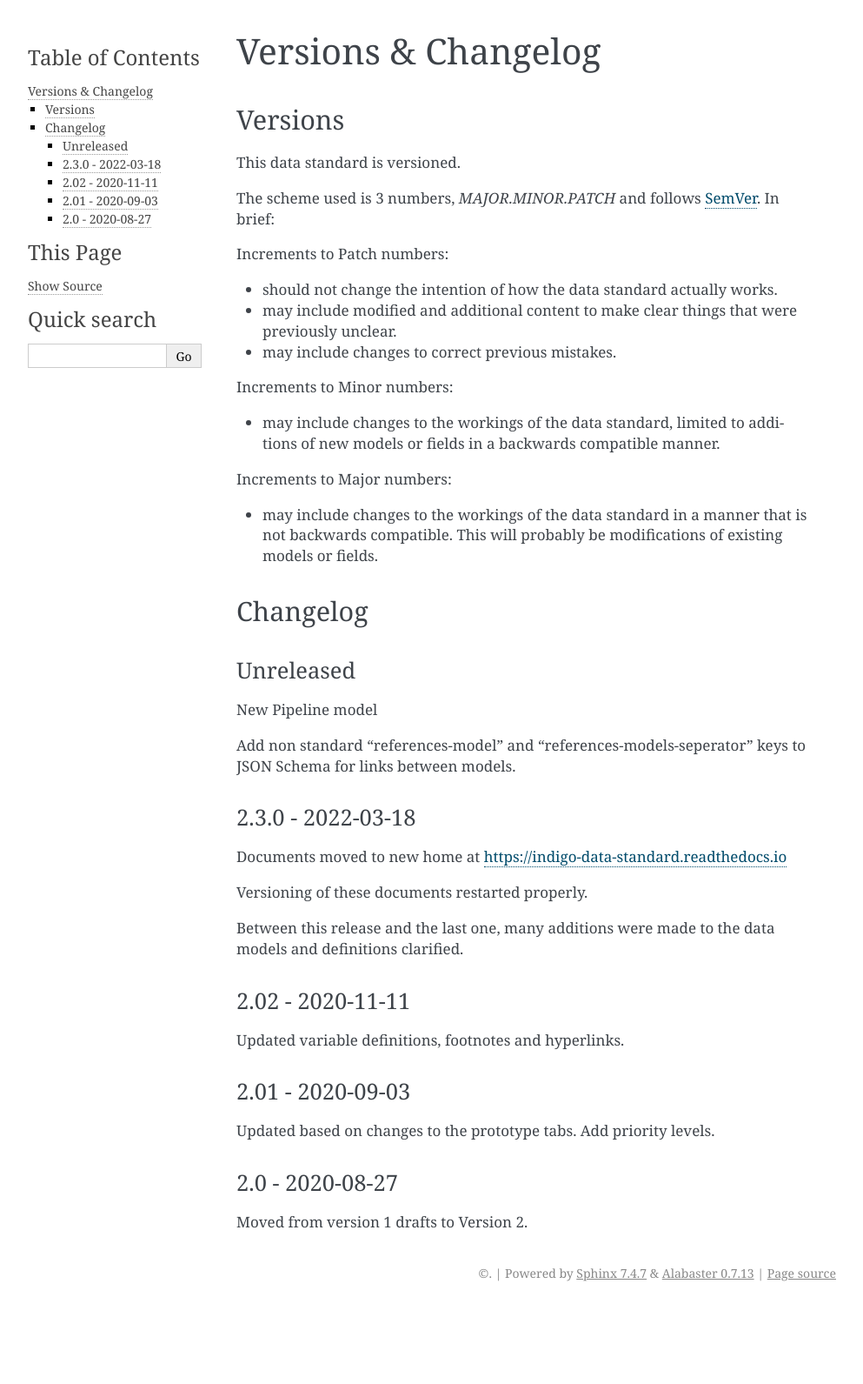
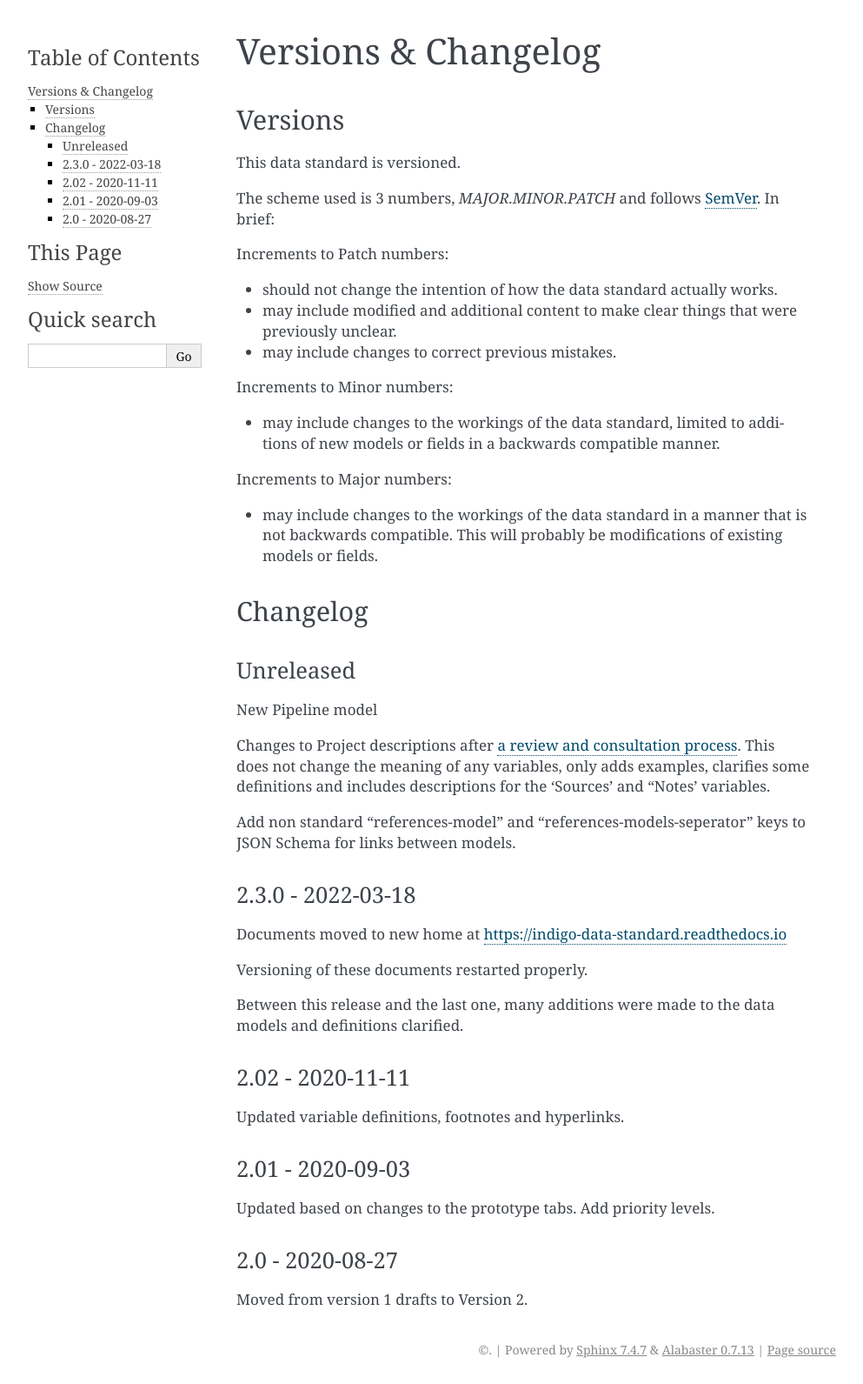
Before and after one commit to INDIGO-Initiative/indigo-data-standard, a Sphinx documentation site: the page built from docs/versions_changelog.rst, in a window 1280 px wide. Shown: the whole page at 87% size, without its empty margins (148-1141 px from the left). Built offline with Sphinx 7.4.7, drawn with Linux system fonts in a browser that asks for light colours; before the commit the page ends 1503 px from its top, so only the background shows below that.

Commit message:
project: Update descriptions
Hi! I'm modifying our data definitions after a review and consultation process (more information here: https://golab.bsg.ox.ac.uk/community/news/have-your-say-with-the-impact-bond-dataset-data-definitions/). We are not changing the meaning of any variables, only adding examples, clarifying some definitions and including descriptions for the 'Sources' and "Notes' variables.

Work by juliana-golab & odscjames

```diff
--- a/docs/versions_changelog.rst
+++ b/docs/versions_changelog.rst
@@ -30,6 +30,8 @@ Unreleased
 
 New Pipeline model
 
+Changes to Project descriptions after `a review and consultation process <https://golab.bsg.ox.ac.uk/community/news/have-your-say-with-the-impact-bond-dataset-data-definitions/>`_. This does not change the meaning of any variables, only adds examples, clarifies some definitions and includes descriptions for the 'Sources' and "Notes' variables.
+
 Add non standard "references-model" and "references-models-seperator" keys to JSON Schema for links between models.
 
 
```
Also changed, not shown: 1 other file.
